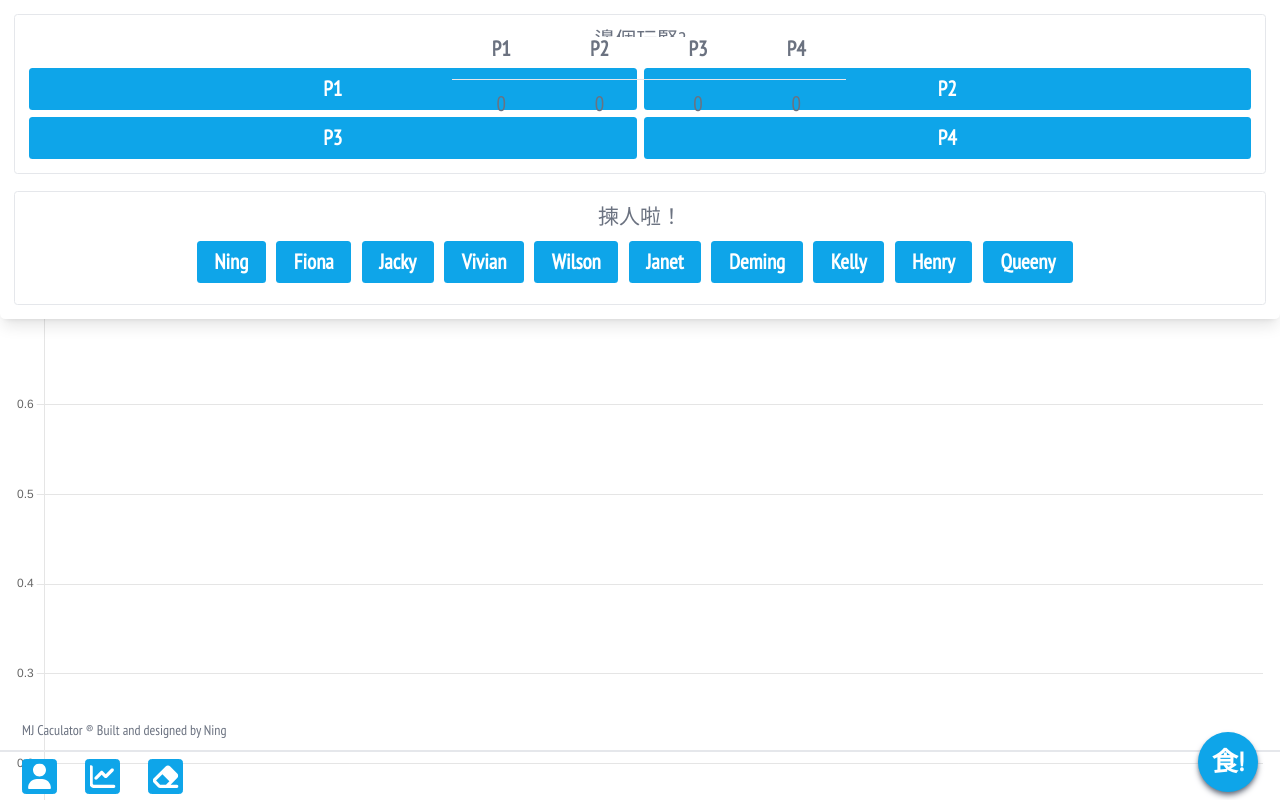
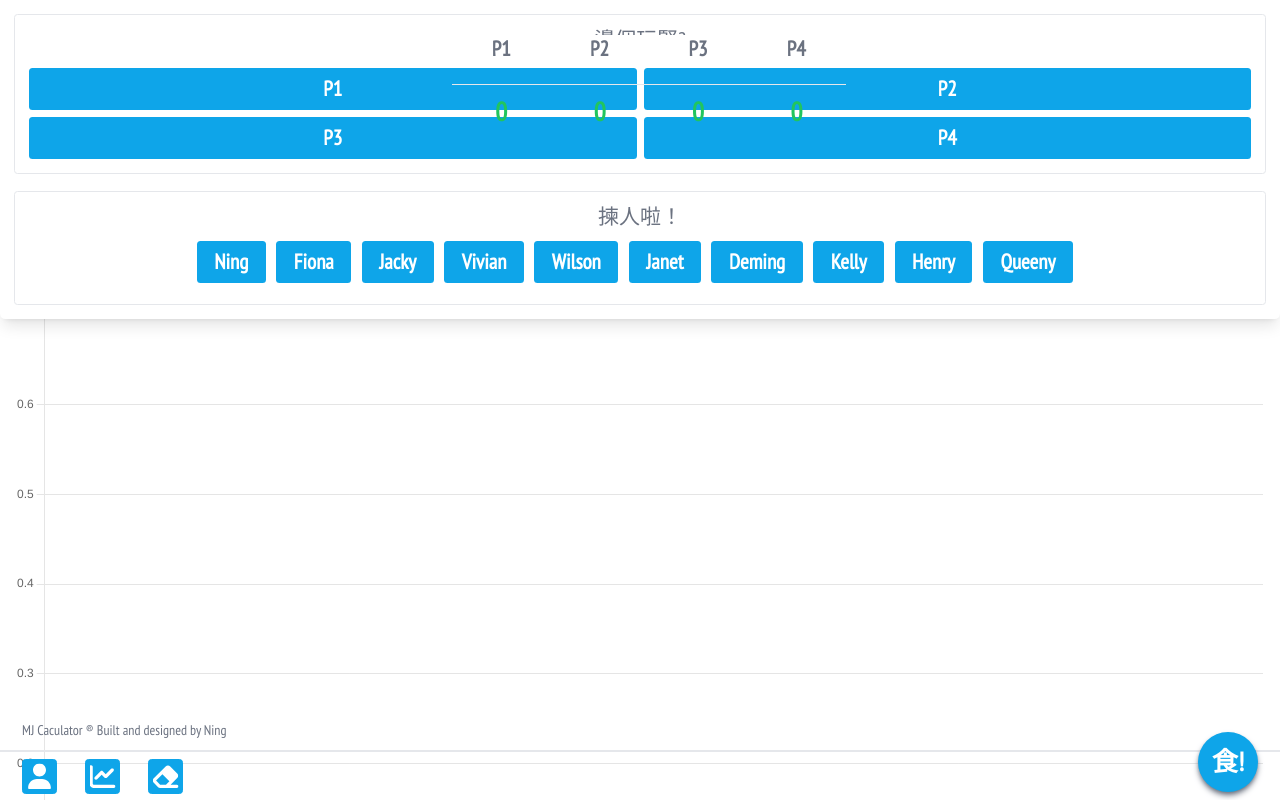
Before and after one commit to sslnyx/mj-calculator, a React (Vite) app: page / in a window 1280 px wide. Built offline with nearby package versions, Linux system fonts and the light colour scheme; what tw-elements would draw is missing.

Commit message:
ui update

```diff
--- a/src/components/Hu.jsx
+++ b/src/components/Hu.jsx
@@ -28,9 +28,8 @@ const Hu = (props) => {
   return (
     <div>
       <HuHeader {...{ hu, setHu, fan, setFan, setPlayers }} />
-      <br />
+      <div className="mb-5"></div>
       <hr />
-
       <div className="py-5">
         <div className="winner-container bg-sky-300 p-3 mb-3 last:mb-0 rounded">
           <WinLoseContainer
@@ -54,8 +53,7 @@ const Hu = (props) => {
       </div>
 
       <hr />
-      <br />
-
+      <div className="mb-5"></div>
       <HuFooter {...{ hu }} {...props} />
     </div>
   );
--- a/src/components/HuHeader.jsx
+++ b/src/components/HuHeader.jsx
@@ -17,18 +17,35 @@ const HuHeader = ({ hu, setHu, fan, setFan }) => {
       : "";
   };
 
+  const fanCn = [
+    null,
+    null,
+    null,
+    "參",
+    "肆",
+    "伍",
+    "陸",
+    "柒",
+    "捌",
+    "玖",
+    "拾",
+    "拾壹",
+    "拾貳",
+    "拾參",
+  ];
+
   return (
     <div className="flex items-center">
       <div className="flex items-center">
         <button
-          className="w-[25px] h-[25px] bg-red-500 rounded-full text-white"
+          className="w-[35px] h-[35px] bg-red-500 rounded-full text-white"
           onClick={() => fanHandler("-")}
         >
           -
         </button>
-        <span className="px-5 font-bold text-2xl">{fan}</span>
+        <span className="px-2 font-bold text-2xl w-[80px] text-center">{fanCn[fan]}番</span>
         <button
-          className="w-[25px] h-[25px] mr-3 bg-green-500 rounded-full text-white"
+          className="w-[35px] h-[35px] mr-3 bg-green-500 rounded-full text-white"
           onClick={() => fanHandler("+")}
         >
           +
@@ -39,14 +56,14 @@ const HuHeader = ({ hu, setHu, fan, setFan }) => {
 
       <div>
         <button
-          className={`rounded py-2 px-5 mr-3 ${hu.bao ? "bao" : "bg-gray-200"}`}
+          className={`rounded py-1 px-2 mr-3 ${hu.bao ? "bao" : "bg-gray-200"}`}
           onClick={() => setHu({ ...hu, bao: !hu.bao, selfTouch: false })}
         >
           包自摸
         </button>
 
         <button
-          className={`rounded py-2 px-5 mr-3 ${
+          className={`rounded py-1 px-2 mr-3 ${
             hu.selfTouch ? "bg-green-500 text-white" : "bg-gray-200"
           }`}
           onClick={() => setHu({ ...hu, selfTouch: !hu.selfTouch, bao: false })}
--- a/src/components/WinLoseContainer.jsx
+++ b/src/components/WinLoseContainer.jsx
@@ -38,7 +38,7 @@ const WinLoseContainer = ({
 
   return (
     <>
-      <h3 className="mb-3 text-center font-bold text-xl">
+      <h3 className="text-center font-bold text-xl">
         {winnerContainer && !hu.winner && hu.selfTouch
           ? "邊個自摸？"
           : winnerContainer && !hu.winner && hu.bao
@@ -53,19 +53,20 @@ const WinLoseContainer = ({
           : "出銃"}
       </h3>
 
-      <div className="flex justify-center">
+      <div className="flex flex-wrap justify-center">
         {players?.map(({ name, id }, i) => (
-          <button
+          <button className="font-bold basis-1/2 p-1" key={i}>
+            <div
               ref={(el) =>
                 winnerContainer
                   ? (winnerRef.current[id] = el)
                   : (loserRef.current[id] = el)
               }
-            className="py-1 px-4 bg-white mr-3 last:mr-0 rounded text-neutral-800 font-bold"
-            key={i}
               onClick={huHandler(id, id)}
+              className="text-neutral-800 py-1 px-4 bg-white rounded"
             >
               {name}
+            </div>
           </button>
         ))}
       </div>
--- a/src/pages/Home/index.jsx
+++ b/src/pages/Home/index.jsx
@@ -93,13 +93,13 @@ const Home = () => {
         <div className="flex flex-row relative -mx-5 text-2xl">
           <div className="pl-5"></div>
 
-          <div className="absolute top-[33px]">
+          <div className="absolute top-[39px]">
             {new Array(rounds).fill(null)?.map((el, i) => (
               <div className="odd:bg-gray-200" onClick={delRound(i)} key={i}>
                 <TrashCan
                   width={24}
-                  height={24}
-                  className="py-1 fill-red-500 "
+                  height={28}
+                  className="py-1 fill-red-500"
                 />
               </div>
             ))}
@@ -109,7 +109,7 @@ const Home = () => {
             <div key={i} className="basis-1/4">
               <div className="w-full">
                 <input
-                  className={`text-center max-w-full w-full h-[24px] font-bold mb-2 ${
+                  className={`text-center max-w-full w-full font-bold mb-3 ${
                     name.toLowerCase().includes("jac")
                       ? "focus-visible:bg-gradient-to-br focus-visible:from-green-500 focus-visible:to-transparent focus-visible:border-green-500"
                       : ""
@@ -122,9 +122,15 @@ const Home = () => {
                 {points?.map((pt, i) => (
                   <div
                     key={i}
-                    className="text-center even:bg-gray-200 h-[24px] flex justify-center items-center"
+                    className="text-center even:bg-gray-200 h-[28px] flex justify-center items-center"
                   >
-                    <span>{pt}</span>
+                    <span
+                      className={
+                        pt < 0 ? "text-red-500" : pt > 0 ? "text-green-500" : ""
+                      }
+                    >
+                      {pt}
+                    </span>
                   </div>
                 ))}
 
@@ -133,7 +139,13 @@ const Home = () => {
                 <hr />
                 <div className="mb-3"></div>
 
-                <div className="text-center">
+                <div
+                  className={`text-center font-bold text-3xl ${
+                    points?.reduce((acc, pt) => acc + pt, 0) < 0
+                      ? "text-red-500"
+                      : "text-green-500"
+                  }`}
+                >
                   {points?.reduce((acc, pt) => acc + pt, 0)}
                 </div>
               </div>
```
Lines whose indentation alone changed are shown as unchanged.
